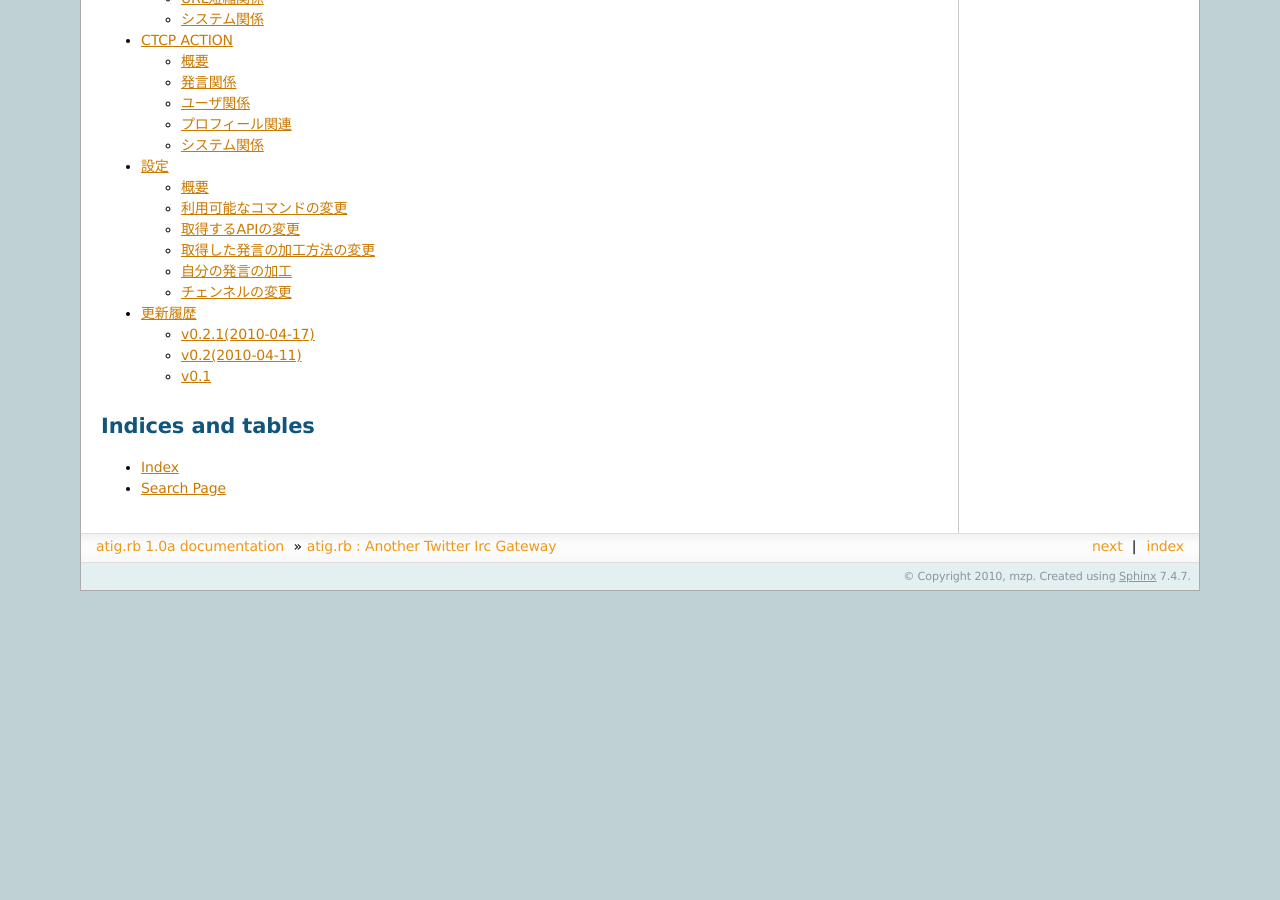
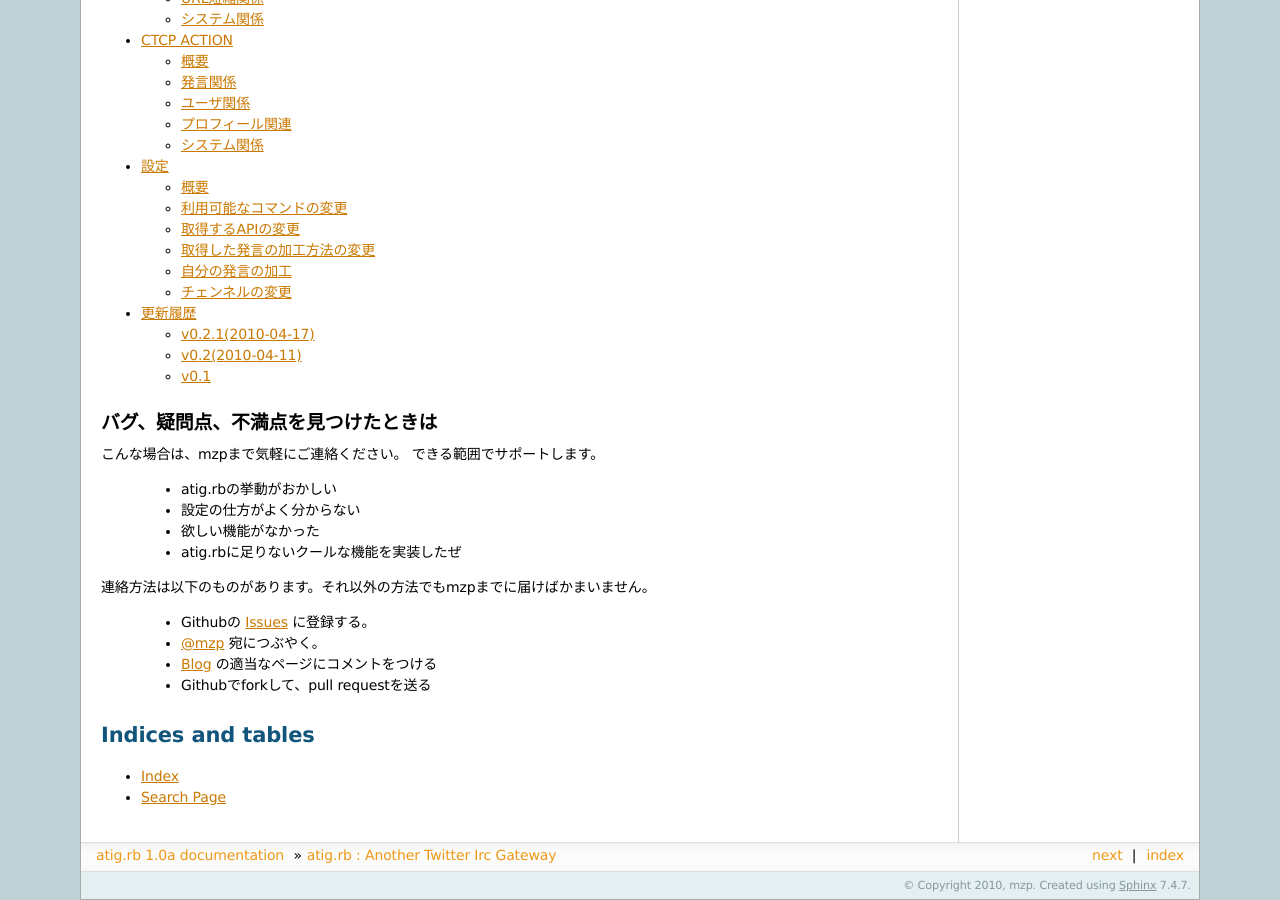
Before and after one commit to atig/atig, a Sphinx documentation site: the page built from docs/index.rst, in a window 1280 px wide and 900 px high, scrolled down 1341 px. Built offline with Sphinx 7.4.7, drawn with Linux system fonts in a browser that asks for light colours; before the commit the page ends 1932 px from its top, so only the background shows below that.

Commit message:
連絡方法追加

```diff
--- a/docs/index.rst
+++ b/docs/index.rst
@@ -65,6 +65,29 @@ IRC用のソフトが流用できます。
    config
    changelog
 
+バグ、疑問点、不満点を見つけたときは
+------------------------------------
+
+こんな場合は、mzpまで気軽にご連絡ください。
+できる範囲でサポートします。
+
+ - atig.rbの挙動がおかしい
+ - 設定の仕方がよく分からない
+ - 欲しい機能がなかった
+ - atig.rbに足りないクールな機能を実装したぜ
+
+連絡方法は以下のものがあります。それ以外の方法でもmzpまでに届けばかまいません。
+
+ - Githubの `Issues`_ に登録する。
+ - `@mzp`_ 宛につぶやく。
+ - `Blog`_ の適当なページにコメントをつける
+ - Githubでforkして、pull requestを送る
+
+.. _Issues: http://github.com/mzp/atig/issues
+.. _@mzp: http://twitter.com/mzp/
+.. _Blog: http://d.hatena.ne.jp/mzp/
+
+
 Indices and tables
 ==================
 
```
